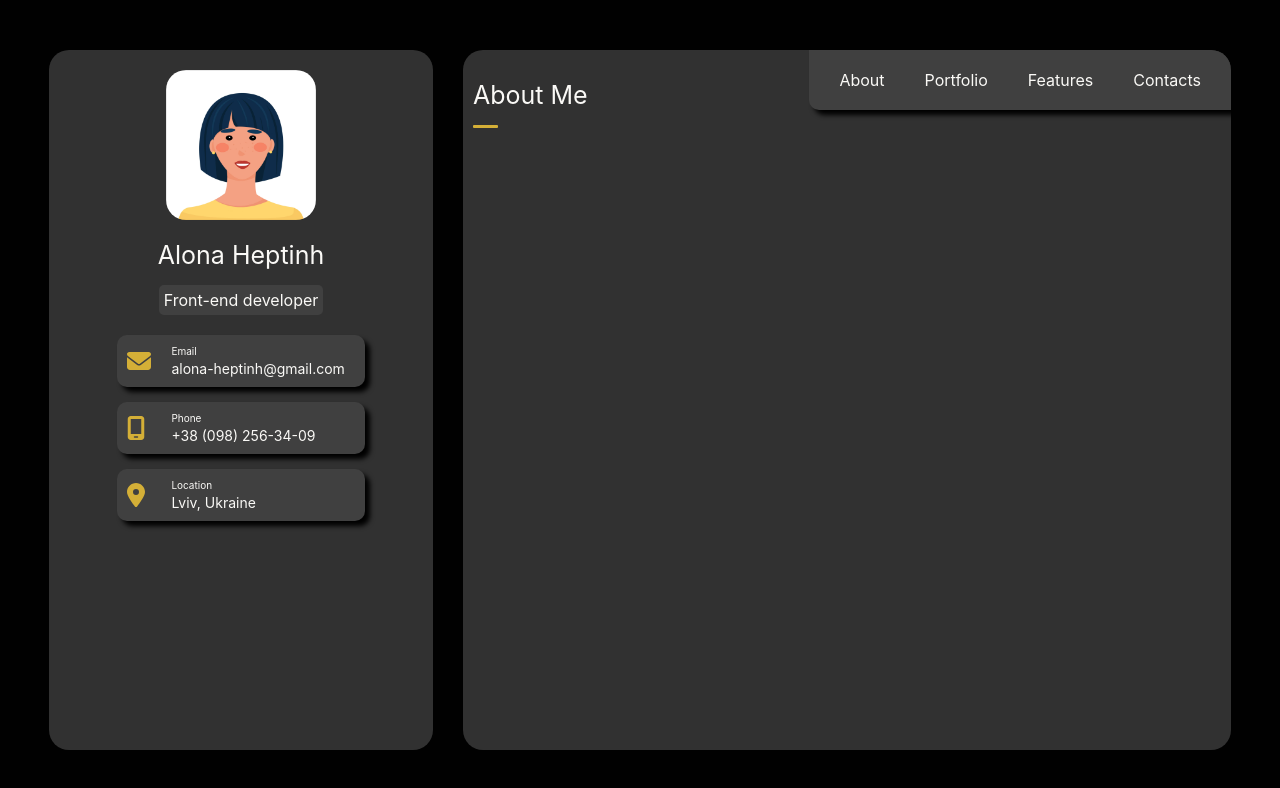
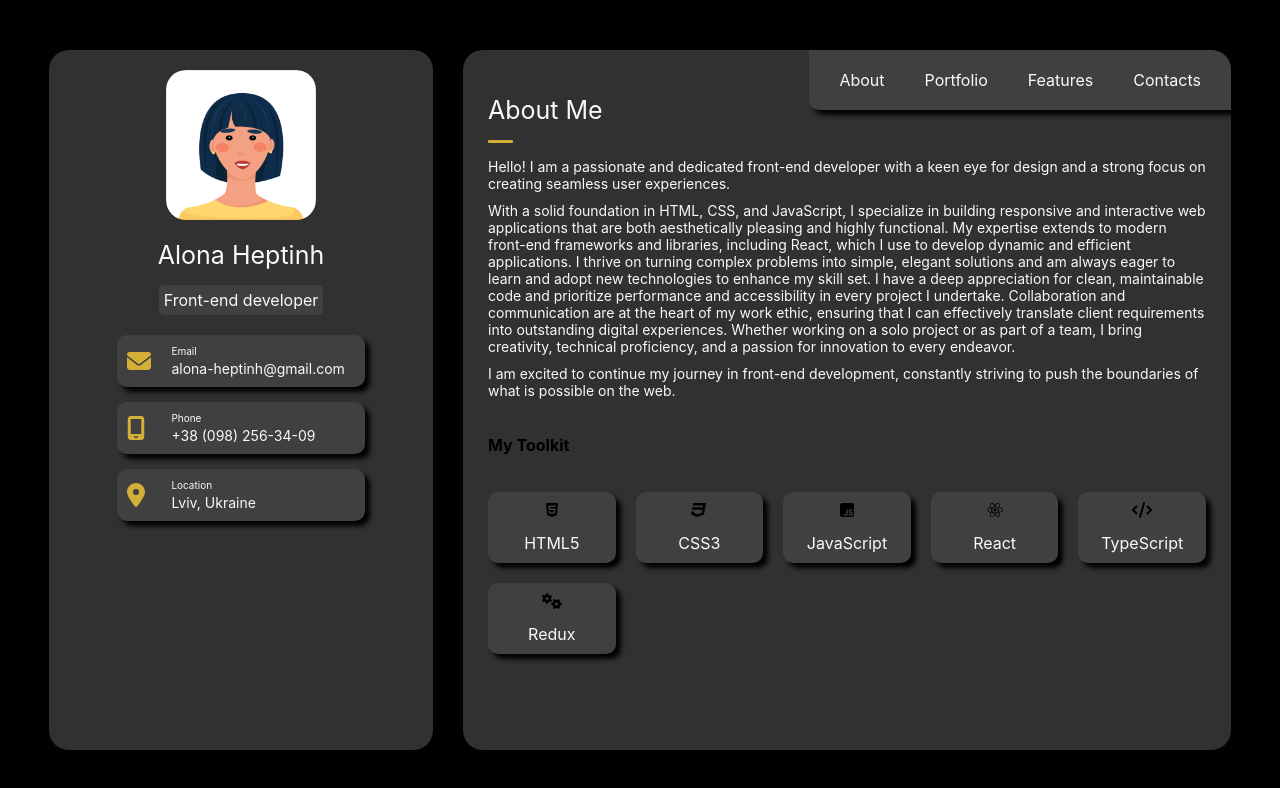
Before and after one commit to abriconi/portfolio, a React (Vite) app: page / in a window 1280 px wide. Shown: the top 788 px of the page. Built offline with nearby package versions, Linux system fonts and the light colour scheme.

Commit message:
faet(about-me): created About_Me section

```diff
--- a/src/components/AboutMe/AboutMe.tsx
+++ b/src/components/AboutMe/AboutMe.tsx
@@ -1,8 +1,12 @@
+import { Description } from "./Description";
 import { HeadingDetailed } from "../shared-components/HeadingDetailed/HeadingDetailed";
 import styles from "./styles.module.scss";
+import { Toolkit } from "./Toolkit";
 
 export const AboutMe = () => (
-    <div>
+    <div className={styles.wrapper}>
         <HeadingDetailed text="About Me"/>
+        <Description />
+        <Toolkit />
     </div>
 )
--- /dev/null
+++ b/src/components/AboutMe/Description.tsx
@@ -0,0 +1,15 @@
+import { CV_DATA } from "../../helpers/cv-data";
+import styles from "./styles.module.scss";
+
+export const Description = () => {
+  const { aboutMe } = CV_DATA;
+  const paragraphs = aboutMe.split('\n').filter(paragraph => paragraph.trim() !== '');
+
+  return (
+    <div className={styles.descrWrapper}>
+      {paragraphs.map((paragraph, index) => (
+        <p className={styles.description} key={index}>{paragraph}</p>
+      ))}
+    </div>
+  )
+}
--- /dev/null
+++ b/src/components/AboutMe/Toolkit.tsx
@@ -0,0 +1,21 @@
+import { FontAwesomeIcon } from "@fortawesome/react-fontawesome";
+import { CV_DATA } from "../../helpers/cv-data";
+import styles from "./styles.module.scss";
+import { IconProp } from "@fortawesome/fontawesome-svg-core";
+
+
+export const Toolkit  = () => {
+    return (
+        <div className={styles.toolkit}>
+            <h4>My Toolkit</h4>
+            <div className={styles.toolkitWrapper}>
+                {CV_DATA.technologies.map((item, index) =>
+                    <div className={styles.toolkitCard} key={index}>
+                        <FontAwesomeIcon icon={item.logo as IconProp} />
+                        <p>{item.tool}</p>
+                    </div>
+                )}
+            </div>
+        </div>
+    )
+}
--- a/src/components/AboutMe/styles.module.scss
+++ b/src/components/AboutMe/styles.module.scss
@@ -1 +1,43 @@
 @import "../../styles/index.scss";
+
+.wrapper {
+    display: flex;
+    flex-direction: column;
+    gap: 15px;
+    padding: 15px;
+
+    .descrWrapper {
+        display: flex;
+        flex-direction: column;
+        gap: 10px;
+
+        .description {
+            color: var(--text-primary);
+            font-size: var(--text-ml);
+        }
+    }
+    .toolkit {
+        display: flex;
+        flex-direction: column;
+        gap: 15px;
+
+        .toolkitWrapper {
+
+            display: grid;
+            grid-template-columns: repeat(5, 1fr);
+            gap: 20px;
+            width: 100%;
+
+            .toolkitCard {
+                display: flex;
+                flex-direction: column;
+                gap: 15px;
+                align-items: center;
+                border-radius: 10px;
+                background-color: var(--background-ternary);
+                box-shadow: 5px 5px 5px var(--shadow-dark);
+                padding: 10px;
+            }
+        }
+    }
+}
```
